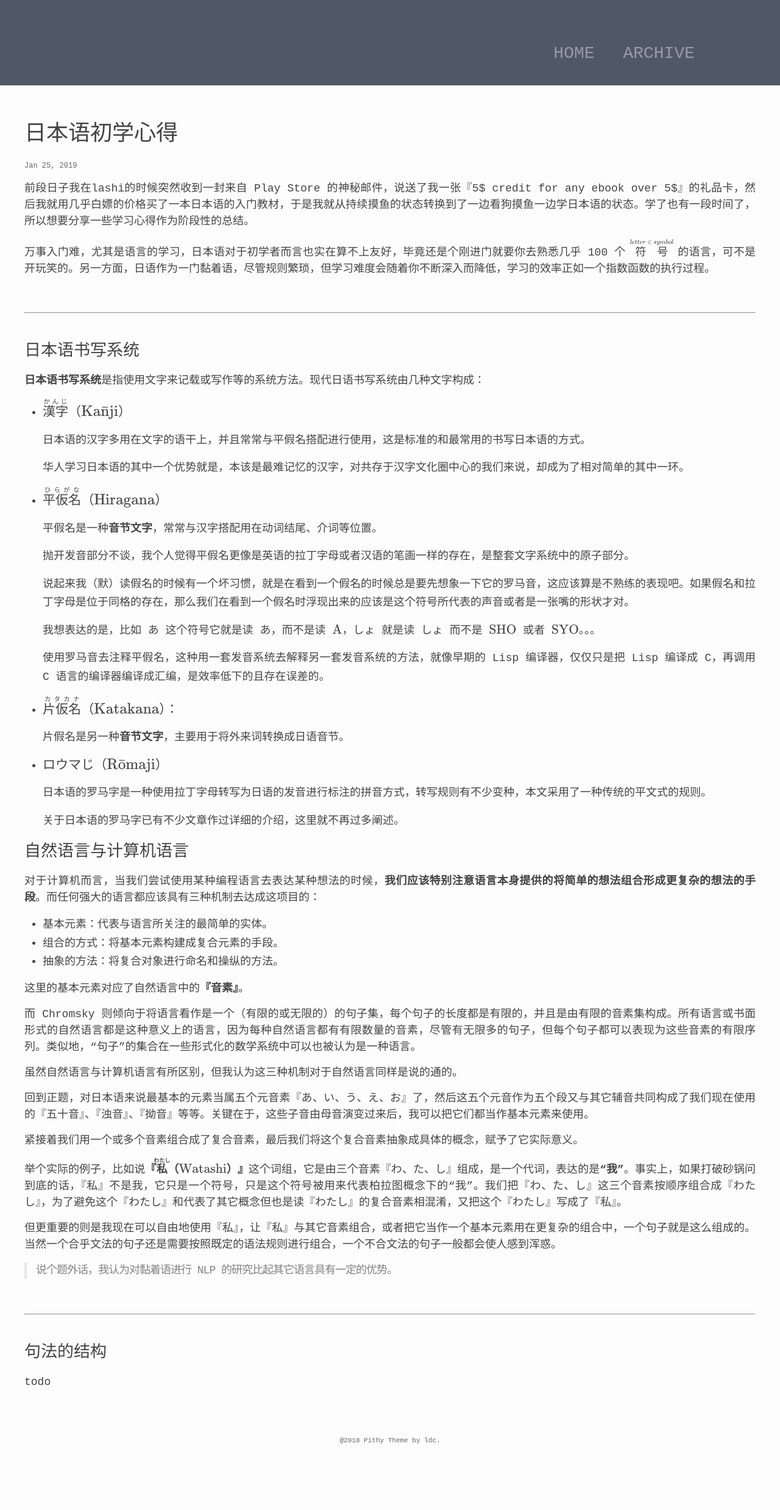
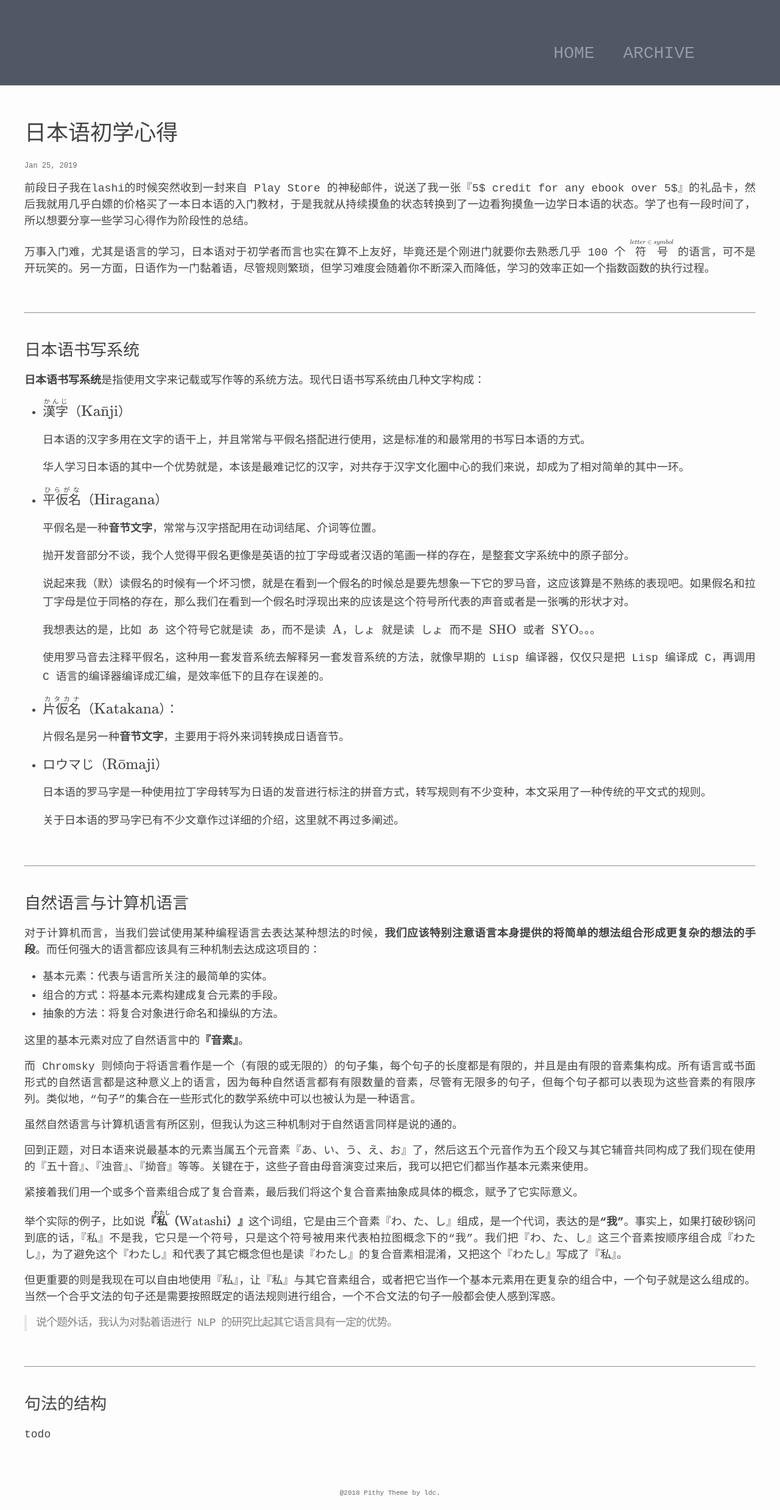
Before and after one commit to ldcc/ldcc.github.io, a Jekyll site: the page built from _posts/2019-01-24-syntax-japanese.md, in a window 1280 px wide. Shown: the whole page at 61% size. Built offline with Jekyll 4.4.1, drawn with Linux system fonts in a browser that asks for light colours; formulas are drawn with MathJax 3; before the commit the page ends 2390 px from its top, so only the background shows below that.

Commit message:
syntax-jp beta2

```diff
--- a/_posts/2019-01-24-syntax-japanese.md
+++ b/_posts/2019-01-24-syntax-japanese.md
@@ -53,6 +53,12 @@ $$
 
 	关于日本语的罗马字已有不少文章作过详细的介绍，这里就不再过多阐述。
 
+<br />
+
+---
+
+<br />
+
 ## 自然语言与计算机语言
 
 对于计算机而言，当我们尝试使用某种编程语言去表达某种想法的时候，**我们应该特别注意语言本身提供的将简单的想法组合形成更复杂的想法的手段**。而任何强大的语言都应该具有三种机制去达成这项目的：
```
